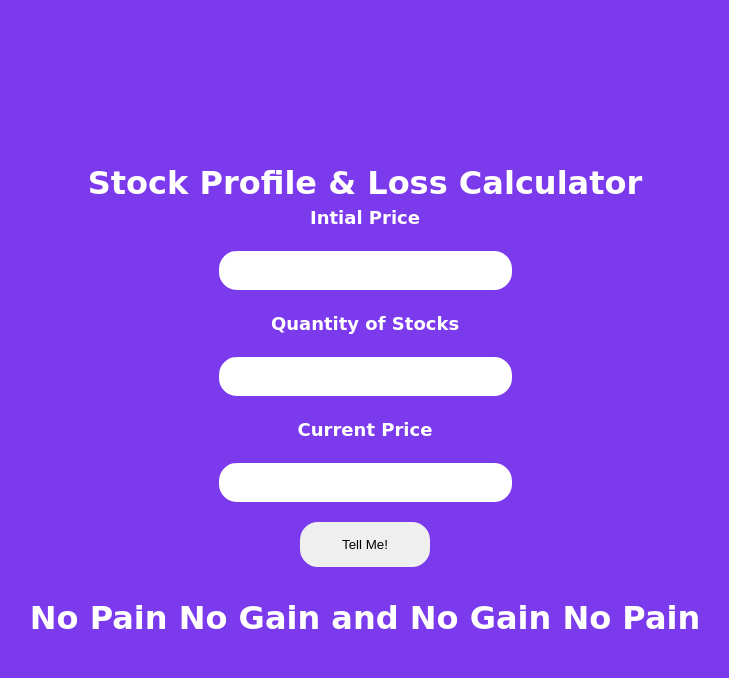
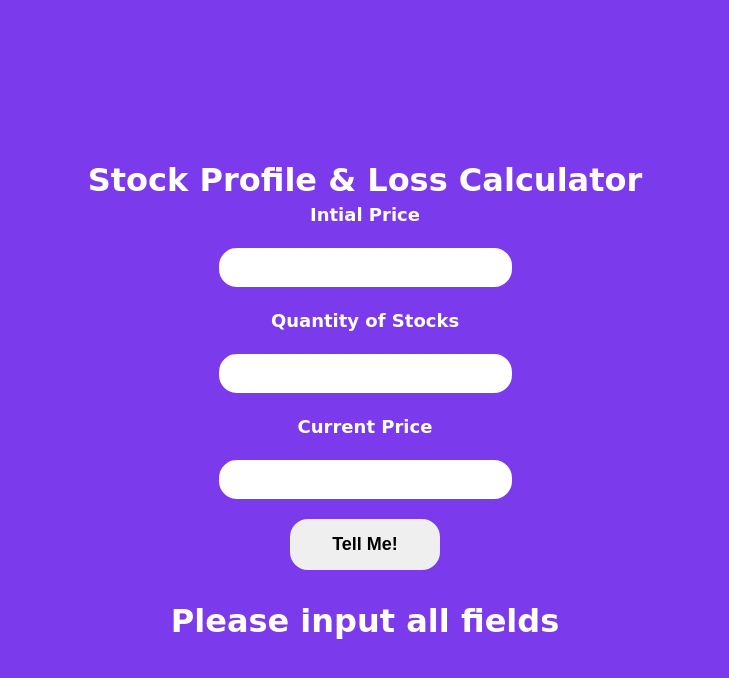
Before and after one commit to manishgupta416/profit-or-loss, a plain HTML site: page index.html in a window 1280 px wide. Both pictures are taken after a click on the button "Tell Me!". Shown: the whole page, without its empty margins (275-1004 px from the left). Drawn offline with Linux system fonts and the light colour scheme.

Commit message:
style and refactor

```diff
--- a/app.js
+++ b/app.js
@@ -17,6 +17,7 @@ function checkHandler () {
 }
 
 function  calculateProfitAndLoss(initial, quantity , current) {
+    if(initial && quantity && current){
         if(current > initial) {
             const profit = (current - initial) * quantity
             const profitPercentage = ((profit/initial) * 100).toFixed(2);
@@ -38,4 +39,11 @@ function  calculateProfitAndLoss(initial, quantity , current) {
         }
         // console.log(initial)
     // console.log(current)
+
+    } else{
+        showOutput.innerText = "Please input all fields"
+
     }
+
+
+}
--- a/index.html
+++ b/index.html
@@ -21,7 +21,7 @@
         <input type="number" id="current-price" placeholder="Enter the Current Price of the stocks">
 
         <button id="check-btn">Tell Me!</button>
-        <div class="output">No</div>
+        <div class="output"></div>
     </div>
 
     <script src="/app.js"></script>
--- a/style.css
+++ b/style.css
@@ -46,6 +46,8 @@ button{
     padding: 15px 42px;
     border-radius: 20px;
     border: 2px solid #7c3aed;
+    font-size: large;
+    font-weight: bold;
 }
 
 
```
Lines whose indentation alone changed are shown as unchanged.
